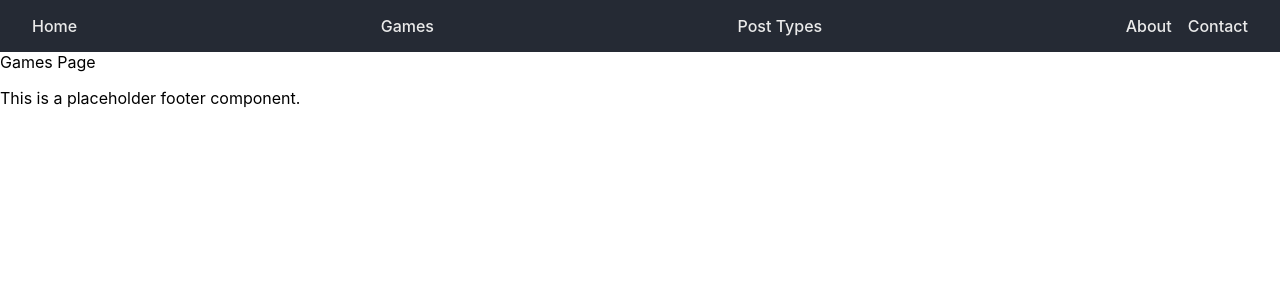
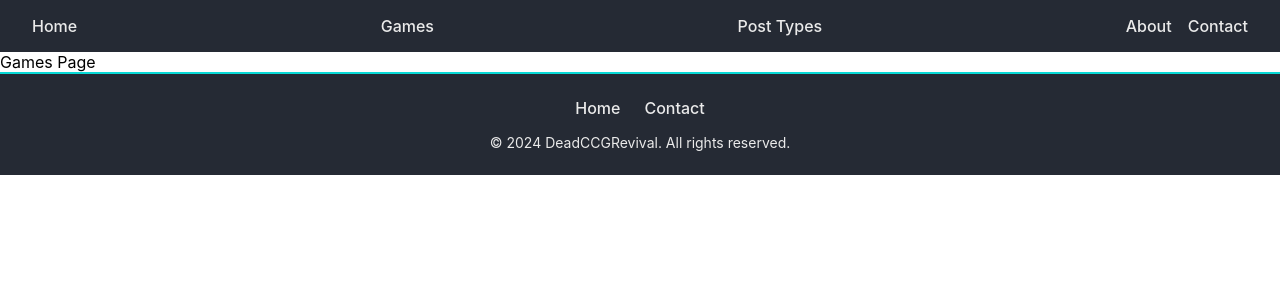
Before and after one commit to AnthonyMillerGit/DeadCCGRevival, a React (Create React App) app in the folder frontend/: page /games in a window 1280 px wide. Shown: the top 300 px of the page. Built offline with nearby package versions, Linux system fonts and the light colour scheme.

Commit message:
add styling and routing for Footer

```diff
--- a/frontend/src/components/Footer/Footer.js
+++ b/frontend/src/components/Footer/Footer.js
@@ -1,11 +1,17 @@
+// Footer.js
 import React from 'react';
+import { FooterContainer, FooterLinks, FooterLink, FooterText } from './Footer.styles';
 
-const Footer = () => {
-    return (
-        <footer>
-            <p>This is a placeholder footer component.</p>
-        </footer>
-    );
-};
+function Footer() {
+  return (
+    <FooterContainer>
+      <FooterLinks>
+        <FooterLink href="/">Home</FooterLink>
+        <FooterLink href="/contact">Contact</FooterLink>
+      </FooterLinks>
+      <FooterText>© {new Date().getFullYear()} DeadCCGRevival. All rights reserved.</FooterText>
+    </FooterContainer>
+  );
+}
 
 export default Footer;
--- a/frontend/src/components/Footer/Footer.styles.js
+++ b/frontend/src/components/Footer/Footer.styles.js
@@ -0,0 +1,32 @@
+import styled from 'styled-components';
+
+export const FooterContainer = styled.footer`
+  background-color: #252A34; /* Dark Gray-Blue */
+  color: #EAEAEA; /* Light Gray */
+  text-align: center;
+  padding: 1.5rem 0;
+  border-top: 2px solid #08D9D6; /* Teal accent for a subtle separator */
+`;
+
+export const FooterLinks = styled.div`
+  display: flex;
+  justify-content: center;
+  gap: 1.5rem;
+  margin-bottom: 1rem;
+`;
+
+export const FooterLink = styled.a`
+  color: #EAEAEA;
+  text-decoration: none;
+  font-weight: 500;
+  transition: color 0.3s ease;
+
+  &:hover {
+    color: #FF2E63; /* Pink-Red hover effect */
+  }
+`;
+
+export const FooterText = styled.p`
+  font-size: 0.875rem;
+  margin: 0;
+`;
```
